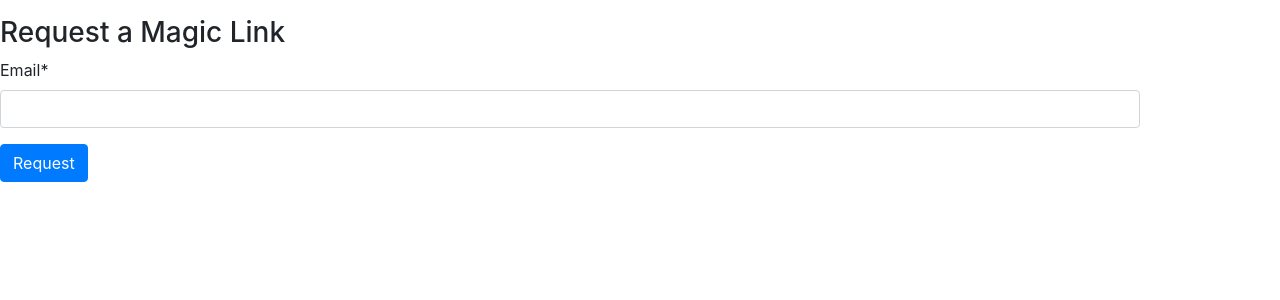
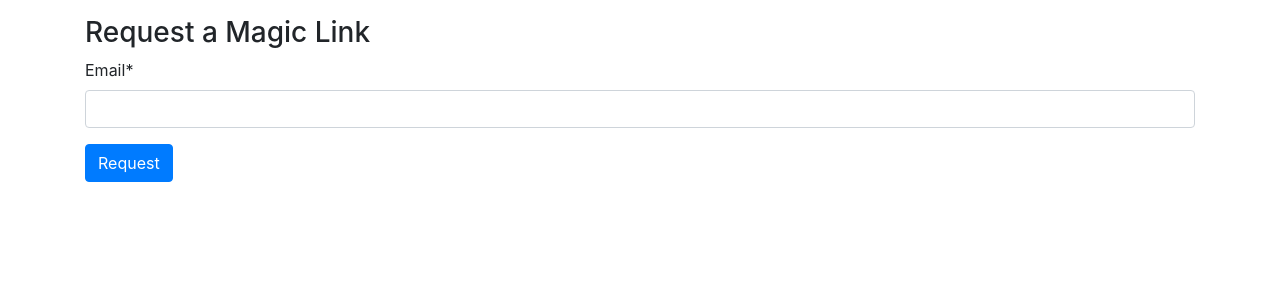
Before and after one commit to AnotherRusty/simple-django-endpoint, a Django app: page /magic-link/create/ in a window 1280 px wide. Shown: the part 56-356 px from the top of the page. Run offline with Django 3.2, Linux system fonts and the light colour scheme; the visitor is signed in with stand-in values (Sample User, id 1); some libraries are stand-ins or nearby versions.

Commit message:
Reset base template
Co-authored-by: Oscar Guzman <oguzman@basecampcodingacademy.org>

```diff
--- a/templates/base.html
+++ b/templates/base.html
@@ -32,8 +32,7 @@
             <a href="{% url 'login' %}">Login</a>
             {% endif %}
         </div>
-        <button class="navbar-toggler" data-toggle="collapse" data-target="#mainNavContent"
-            aria-controls="mainNavContent" aria-expanded="false" aria-label="Toggle navigation">
+        <button class="navbar-toggler" data-toggle="collapse" data-target="#mainNavContent" aria-controls="mainNavContent" aria-expanded="false" aria-label="Toggle navigation">
             <span class="navbar-toggler-icon"></span>
         </button>
         <div class="collapse navbar-collapse" id="mainNavContent">
@@ -60,7 +59,7 @@
         {% endfor %}
     </aside>
     {% endif %}
-    <main class="container mt-3 m-0 p-0">
+    <main class="container mt-3">
         {% block content %}
         {% endblock content %}
     </main>
```
Lines whose indentation alone changed are shown as unchanged.
